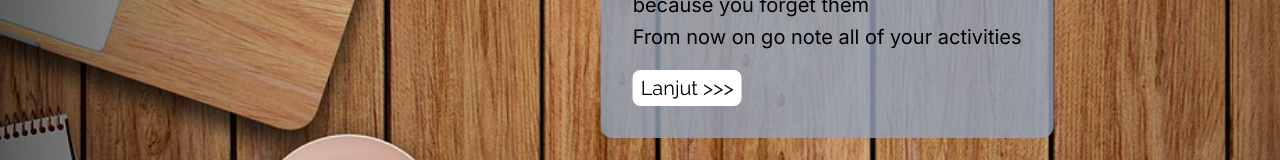
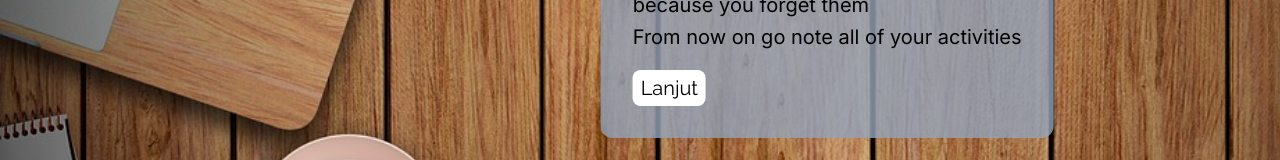
Before and after one commit to si-saaref/todo-app-redux, a React (Create React App) app: page / in a window 1280 px wide. Shown: the part 392-552 px from the top of the page. Built offline with nearby package versions, Linux system fonts and the light colour scheme.

Commit message:
feat: setup gh-pages

```diff
--- a/package.json
+++ b/package.json
@@ -2,6 +2,7 @@
   "name": "todo-app",
   "version": "0.1.0",
   "private": true,
+  "homepage": "https://si-saaref.github.io/todo-app-redux",
   "dependencies": {
     "@testing-library/jest-dom": "^5.14.1",
     "@testing-library/react": "^12.0.0",
@@ -20,7 +21,9 @@
     "start": "react-scripts start",
     "build": "react-scripts build",
     "test": "react-scripts test",
-    "eject": "react-scripts eject"
+    "eject": "react-scripts eject",
+    "predeploy": "yarn build",
+    "deploy": "gh-pages -d build"
   },
   "eslintConfig": {
     "extends": [
@@ -42,6 +45,7 @@
   },
   "devDependencies": {
     "autoprefixer": "^10.4.2",
+    "gh-pages": "^3.2.3",
     "postcss": "^8.4.5",
     "tailwindcss": "^3.0.13"
   }
--- a/src/component/pages/SplashPage.jsx
+++ b/src/component/pages/SplashPage.jsx
@@ -53,7 +53,7 @@ export default function SplashPage() {
           <h2>Don't let your activities pass you</h2>
           <h2>because you forget them</h2>
           <h2>From now on go note all of your activities</h2>
-          <button className="bg-white rounded-lg py-0.5 px-2 mt-4 font-raleway hover:font-semibold hover:border-2 hover:border-slate-900" onClick={handleVisibleForm}>Lanjut >>></button>
+          <button className="bg-white rounded-lg py-0.5 px-2 mt-4 font-raleway hover:font-semibold hover:border-2 hover:border-slate-900" onClick={handleVisibleForm}>Lanjut</button>
         </div>
       </div>
       <div className={`absolute right-0 top-1/2 h-screen justify-center items-center translate-position ${visibleForm}`} id="loginForm">
```
Also changed, not shown: 1 other file (tests, documents, lock files or other folders).
